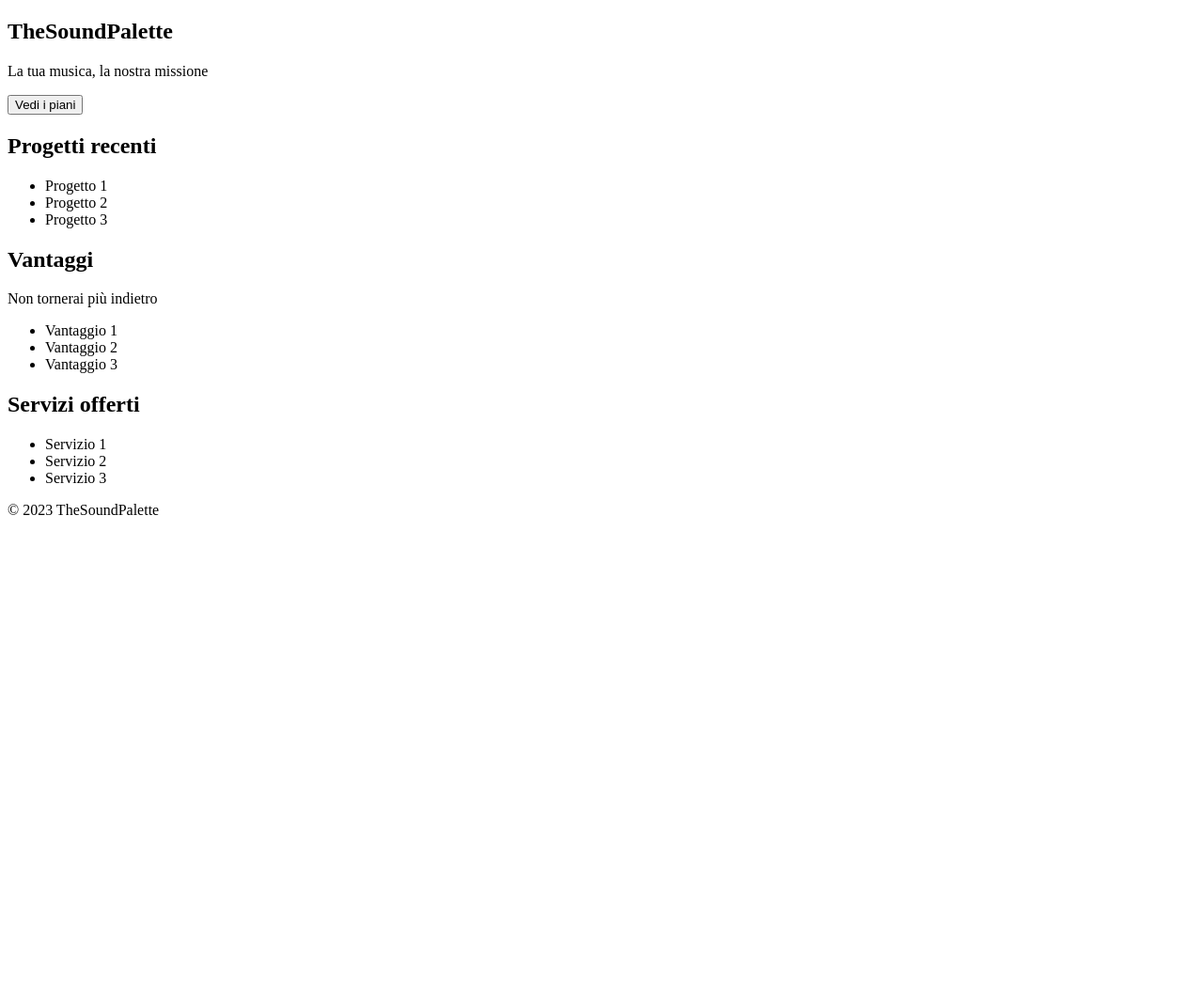
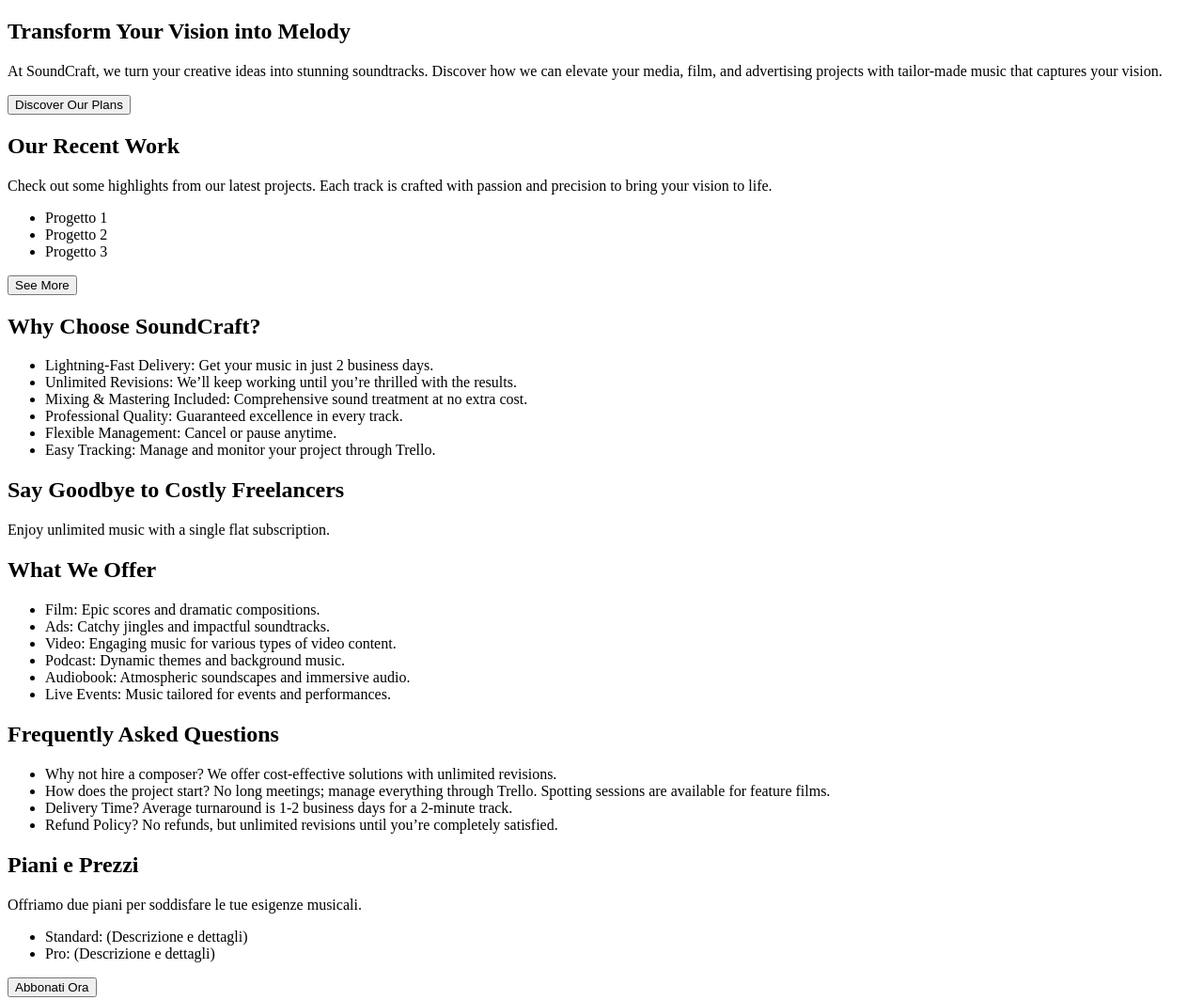
Before and after one commit to Themusicguy57/music-agency-site, a plain HTML site: page index.html in a window 1280 px wide. Shown: the top 1064 px of the page at 94% size. Before the commit the page ends 800 px from the top, so only its background shows below. Drawn offline with Linux system fonts and the light colour scheme.

Commit message:
Update index.html

```diff
--- a/index.html
+++ b/index.html
@@ -6,37 +6,69 @@
 <body>
   <!-- Hero Section -->
   <section id="hero">
-    <h1>TheSoundPalette</h1>
-    <p>La tua musica, la nostra missione</p>
-    <button>Vedi i piani</button>
+    <h1>Transform Your Vision into Melody</h1>
+    <p>At SoundCraft, we turn your creative ideas into stunning soundtracks. Discover how we can elevate your media, film, and advertising projects with tailor-made music that captures your vision.</p>
+    <button>Discover Our Plans</button>
   </section>
   <!-- Portfolio Section -->
   <section id="portfolio">
-    <h2>Progetti recenti</h2>
+    <h2>Our Recent Work</h2>
+    <p>Check out some highlights from our latest projects. Each track is crafted with passion and precision to bring your vision to life.</p>
     <ul>
       <li>Progetto 1</li>
       <li>Progetto 2</li>
       <li>Progetto 3</li>
     </ul>
+    <button>See More</button>
   </section>
   <!-- Vantaggi Section -->
   <section id="vantaggi">
-    <h2>Vantaggi</h2>
-    <p>Non tornerai più indietro</p>
+    <h2>Why Choose SoundCraft?</h2>
     <ul>
-      <li>Vantaggio 1</li>
-      <li>Vantaggio 2</li>
-      <li>Vantaggio 3</li>
+      <li>Lightning-Fast Delivery: Get your music in just 2 business days.</li>
+      <li>Unlimited Revisions: We’ll keep working until you’re thrilled with the results.</li>
+      <li>Mixing & Mastering Included: Comprehensive sound treatment at no extra cost.</li>
+      <li>Professional Quality: Guaranteed excellence in every track.</li>
+      <li>Flexible Management: Cancel or pause anytime.</li>
+      <li>Easy Tracking: Manage and monitor your project through Trello.</li>
     </ul>
+  </section>
+  <!-- Hero Aggiuntiva -->
+  <section id="hero-aggiuntiva">
+    <h1>Say Goodbye to Costly Freelancers</h1>
+    <p>Enjoy unlimited music with a single flat subscription.</p>
   </section>
   <!-- Servizi Offerti Section -->
   <section id="servizi">
-    <h2>Servizi offerti</h2>
+    <h2>What We Offer</h2>
     <ul>
-      <li>Servizio 1</li>
-      <li>Servizio 2</li>
-      <li>Servizio 3</li>
+      <li>Film: Epic scores and dramatic compositions.</li>
+      <li>Ads: Catchy jingles and impactful soundtracks.</li>
+      <li>Video: Engaging music for various types of video content.</li>
+      <li>Podcast: Dynamic themes and background music.</li>
+      <li>Audiobook: Atmospheric soundscapes and immersive audio.</li>
+      <li>Live Events: Music tailored for events and performances.</li>
     </ul>
+  </section>
+  <!-- FAQ Section -->
+  <section id="faq">
+    <h2>Frequently Asked Questions</h2>
+    <ul>
+      <li>Why not hire a composer? We offer cost-effective solutions with unlimited revisions.</li>
+      <li>How does the project start? No long meetings; manage everything through Trello. Spotting sessions are available for feature films.</li>
+      <li>Delivery Time? Average turnaround is 1-2 business days for a 2-minute track.</li>
+      <li>Refund Policy? No refunds, but unlimited revisions until you’re completely satisfied.</li>
+    </ul>
+  </section>
+  <!-- Pricing Section -->
+  <section id="pricing">
+    <h2>Piani e Prezzi</h2>
+    <p>Offriamo due piani per soddisfare le tue esigenze musicali.</p>
+    <ul>
+      <li>Standard: (Descrizione e dettagli)</li>
+      <li>Pro: (Descrizione e dettagli)</li>
+    </ul>
+    <button>Abbonati Ora</button>
   </section>
   <!-- Footer Section -->
   <footer>
```
